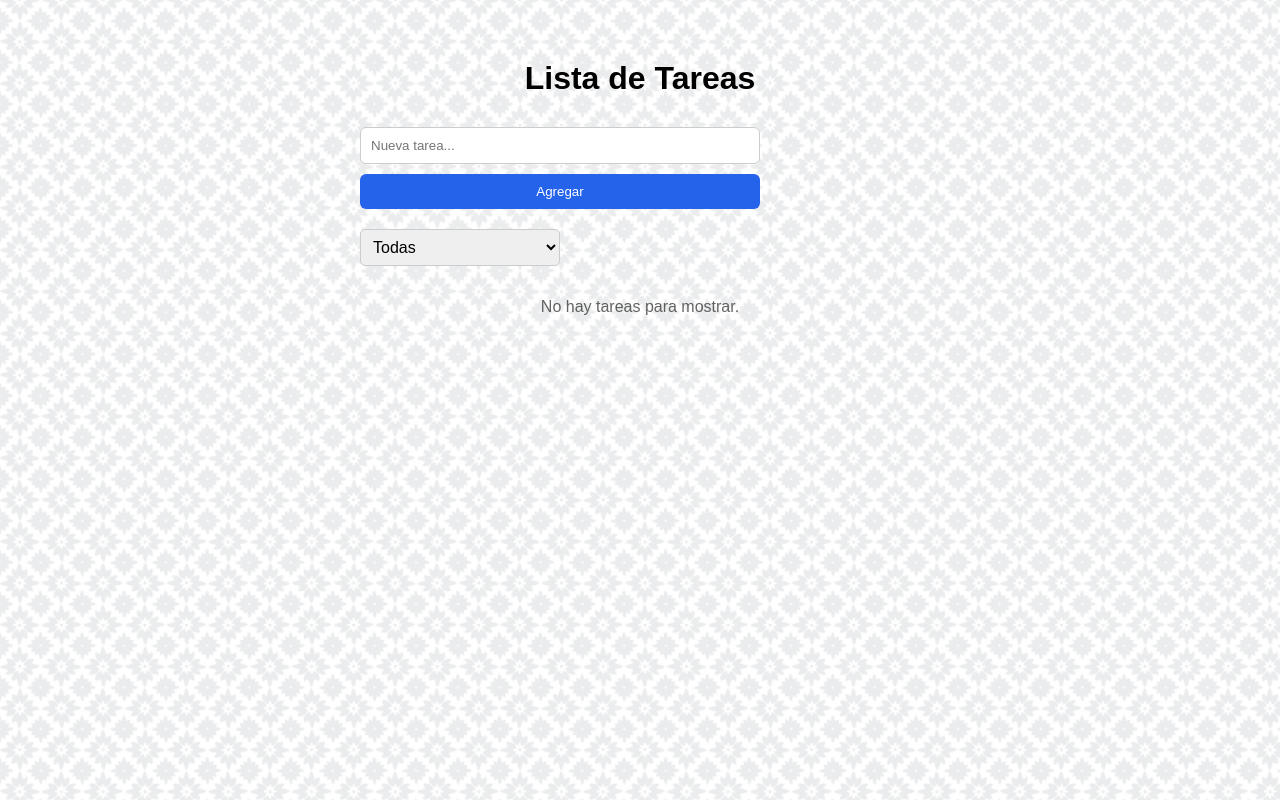
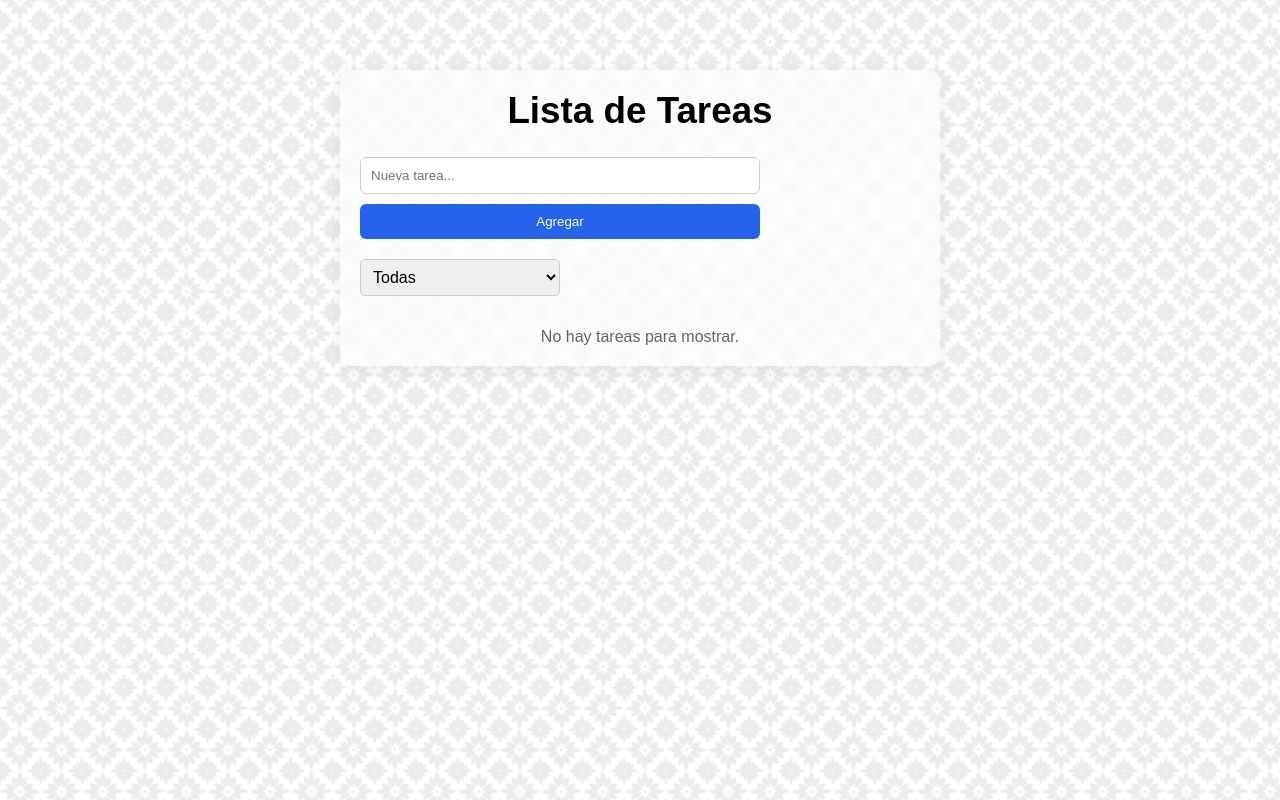
Before and after one commit to PamelaViale/proyecto-todo-list, a React (Vite) app: page / in a window 1280 px wide. Built offline with nearby package versions, Linux system fonts and the light colour scheme.

Commit message:
add improvements to designe

```diff
--- a/src/App.css
+++ b/src/App.css
@@ -1,13 +1,142 @@
 
+:root {
+  --primary: #ff7b00;
+  --primary-dark: #cc6300;
+  --bg-light: #f5f5f5;
+  --card-bg: #ffffff;
+  --radius: 10px;
+}
+
+
+body {
+  margin: 0;
+  padding: 0;
+  font-family: "Poppins", sans-serif;
+  background-image: url("/moroccan-flower.png");
+  background-repeat: repeat;
+  background-size: 500px;
+}
+
+/* contenedor principal*/
 .app-container {
   max-width: 600px;
-  margin: 0 auto;
-  padding: 40px 20px;
+  margin: 50px auto;
+  padding: 20px;
   text-align: center;
+  background: rgba(255, 255, 255, 0.6);
+  backdrop-filter: blur(4px);
+  border-radius: var(--radius);
+  box-shadow: 0px 4px 20px rgba(0, 0, 0, 0.08);
 }
 
+/* titulo */
 .title {
-  font-size: 2rem;
-  margin-bottom: 30px;
-  font-weight: bold;
+  font-size: 2.3rem;
+  margin-bottom: 25px;
+  font-weight: 700;
 }
+
+/* formulario */
+.form-container {
+  display: flex;
+  flex-direction: column;
+  gap: 12px;
+}
+
+.form-container input {
+  padding: 12px;
+  border-radius: var(--radius);
+  border: 1px solid #ccc;
+  font-size: 1rem;
+}
+
+/* boton de agregar tareas*/
+.add-btn {
+  background: var(--primary);
+  color: white;
+  border: none;
+  padding: 12px;
+  border-radius: var(--radius);
+  cursor: pointer;
+  font-size: 1rem;
+  transition: 0.2s ease;
+}
+
+.add-btn:hover {
+  background: var(--primary-dark);
+}
+
+/* ======== SELECT ======== */
+.filter-select {
+  padding: 10px;
+  border-radius: var(--radius);
+  border: 1px solid #ccc;
+  font-size: 1rem;
+}
+
+/* lista de tareas */
+.todo-item {
+  background: var(--card-bg);
+  padding: 14px;
+  margin: 12px 0;
+  border-radius: var(--radius);
+  display: flex;
+  justify-content: space-between;
+  align-items: center;
+  box-shadow: 0px 2px 10px rgba(0, 0, 0, 0.06);
+}
+
+.todo-text {
+  flex: 1;
+  text-align: left;
+  font-size: 1rem;
+}
+
+/* tarea completada */
+.completed {
+  text-decoration: line-through;
+  opacity: 0.6;
+}
+
+/*botones*/
+.todo-actions {
+  display: flex;
+  gap: 10px;
+}
+
+.btn-action {
+  border: none;
+  padding: 8px 10px;
+  border-radius: var(--radius);
+  cursor: pointer;
+  font-size: 0.9rem;
+  transition: 0.2s ease;
+}
+
+/* botones*/
+.complete-btn {
+  background: #37b24d;
+  color: white;
+}
+
+.complete-btn:hover {
+  background: #2f9e44;
+}
+
+.edit-btn {
+  background: #ffd43b;
+  color: black;
+}
+
+.edit-btn:hover {
+  background: #fcc419;
+}
+
+.delete-btn {
+  background: #ff6b6b;
+  color: white;
+}
+
+.delete-btn:hover {
+  background: #f03e3e;
+}
```
